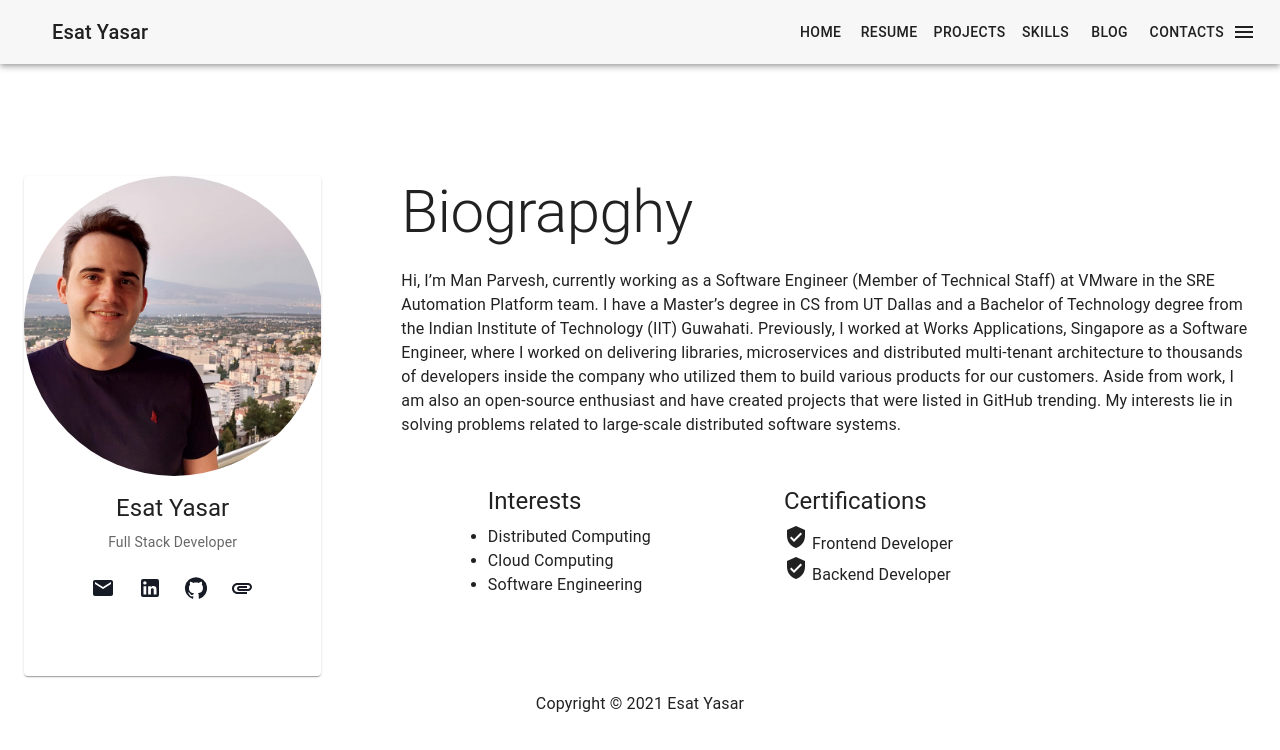
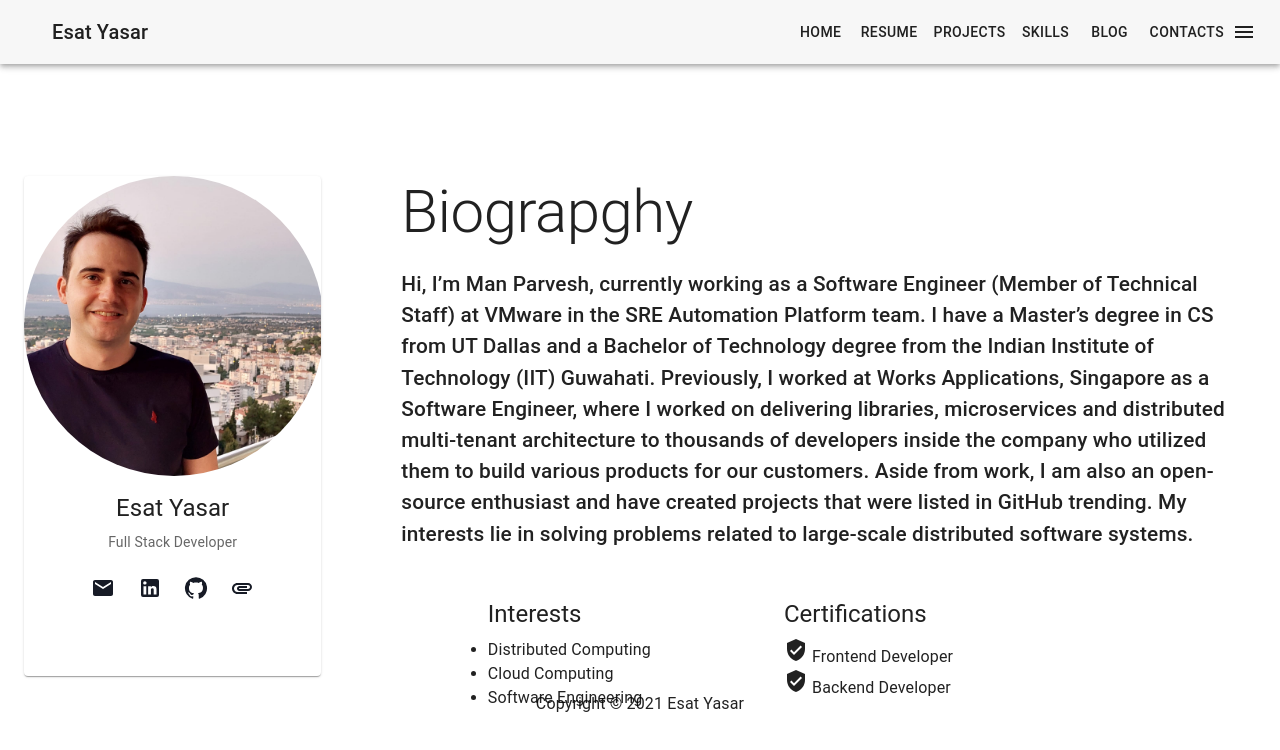
Before and after one commit to Rifatkazak/React-MyPortfolioSite, a React (Create React App) app: page /Home in a window 1280 px wide. Shown: the top 750 px of the page. Built offline with nearby package versions, Linux system fonts and the light colour scheme.

Commit message:
edited font size

```diff
--- a/src/pages/Home.js
+++ b/src/pages/Home.js
@@ -48,6 +48,10 @@ const useStyles = makeStyles((theme) => ({
   },
   certificate:{
     listStyle :"none",
+  },
+  bodyText:{
+    fontSize: "1.3rem",
+    fontWeight : "500",
   }
 }));
 
@@ -104,7 +108,7 @@ export default function Home() {
           <Typography variant="h2" gutterBottom component="div">
             Biograpghy
           </Typography>
-          <Typography variant="body1" gutterBottom>
+          <p className = {classes.bodyText}>
             Hi, I’m Man Parvesh, currently working as a Software Engineer
             (Member of Technical Staff) at VMware in the SRE Automation Platform
             team. I have a Master’s degree in CS from UT Dallas and a Bachelor
@@ -117,7 +121,7 @@ export default function Home() {
             open-source enthusiast and have created projects that were listed in
             GitHub trending. My interests lie in solving problems related to
             large-scale distributed software systems.
-          </Typography>
+          </p>
           <div className={classes.subtitles}>
             <ul>
               <Typography variant="h5" gutterBottom component="div">
--- a/src/theme.js
+++ b/src/theme.js
@@ -7,7 +7,12 @@ const theme = createTheme({
         background : {
             default : "#fff"
         },
-
+        typography:{
+            body1: {
+              fontWeight: 500,
+              fontSize: 12,
+            },
+        }
     }
 })
 export default theme ;
```
